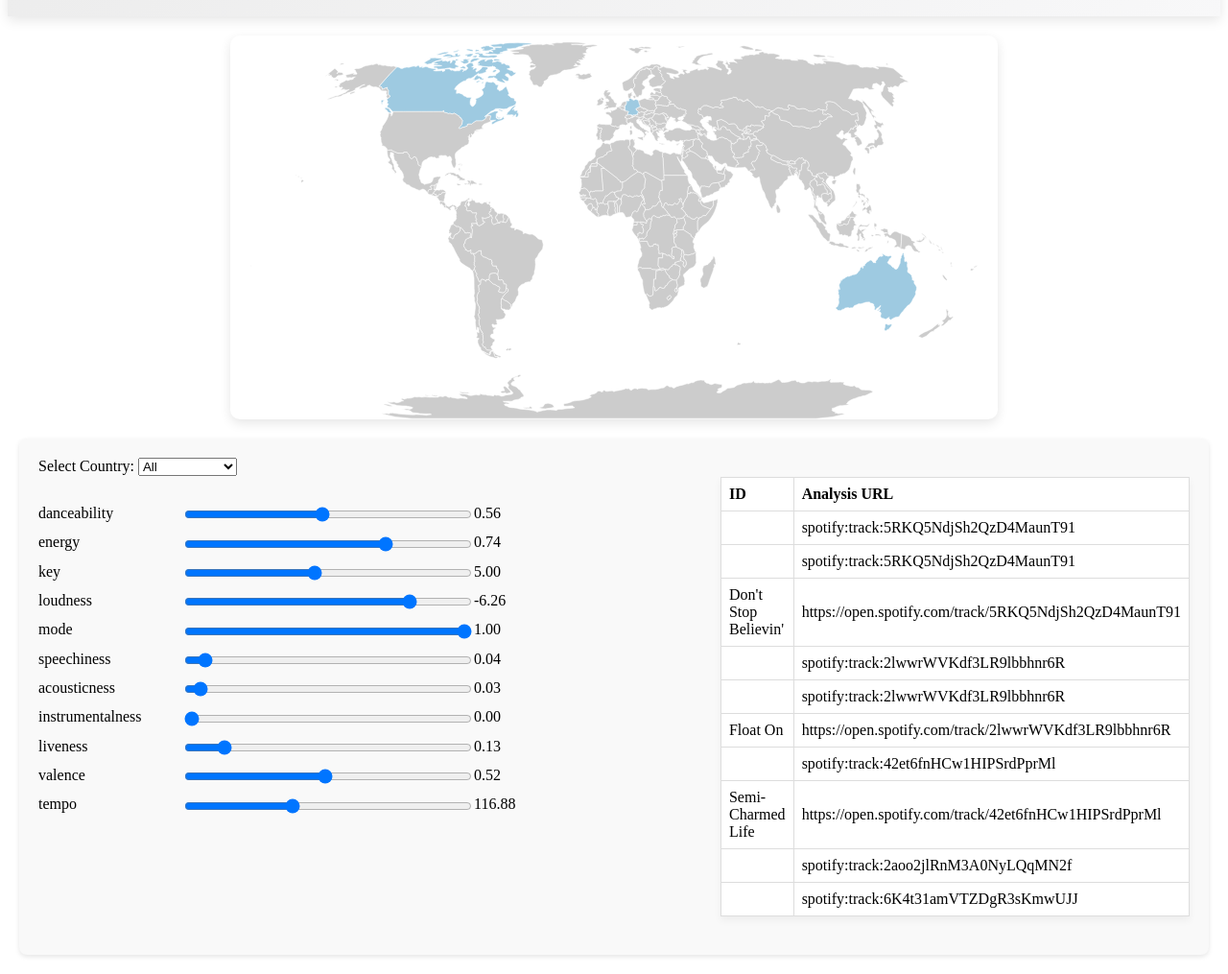
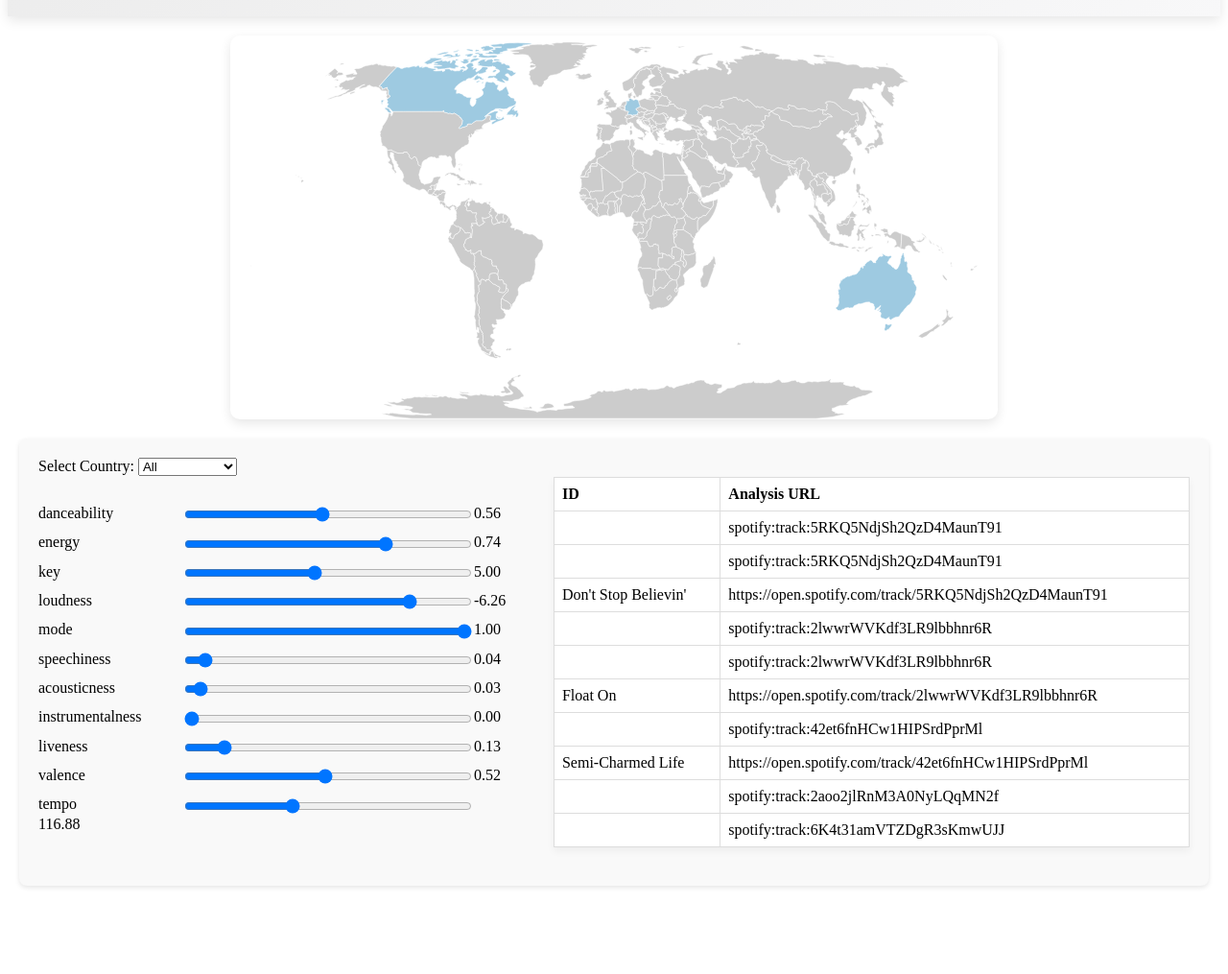
Before and after one commit to Tianyu-Chen/Audio-Radar, a plain HTML site: page recommend_new.html in a window 1280 px wide. Shown: the part 68-1083 px from the top of the page at 96% size. After the commit the page ends 1011 px from the top, so only its background shows below. Drawn offline with Linux system fonts and the light colour scheme.

Commit message:
slight modify

```diff
--- a/recommend_new.html
+++ b/recommend_new.html
@@ -84,12 +84,6 @@
         .slider {
             width: 300px;
             vertical-align: middle;
-        }
-        /* Table styles */
-        table {
-            width: 50%;
-            border-collapse: collapse;
-            margin-top: 20px;
         }
         th, td {
             border: 1px solid #ddd;
```
